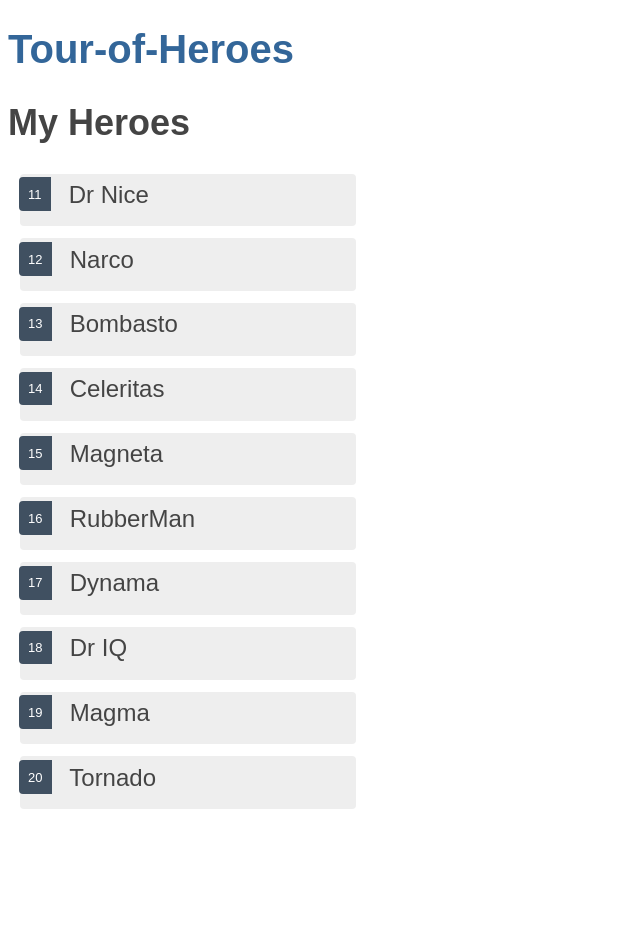
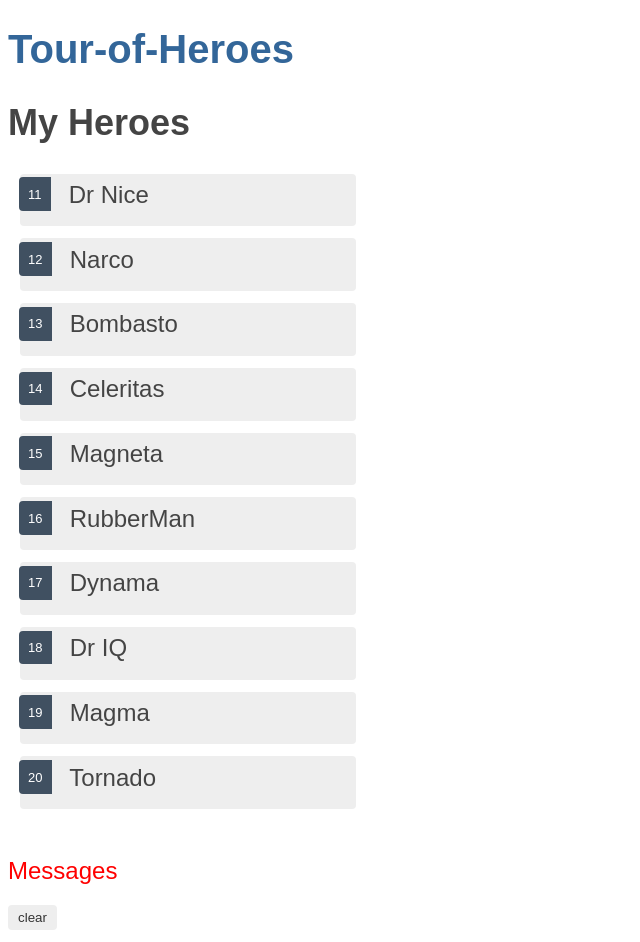
Before and after one commit to YanaD777/Angular-Heroes, an Angular app: page / in a window 1280 px wide. Shown: the top 942 px of the page, without its empty margins (0-640 px from the left). Before the commit the page ends 857 px from the top, so only its background shows below. Built offline with nearby package versions, Linux system fonts and the light colour scheme.

Commit message:
TOH 4 ready

```diff
--- a/src/app/app.component.html
+++ b/src/app/app.component.html
@@ -1,2 +1,3 @@
 <h1>{{title}}</h1>
 <h2> <app-heroes></app-heroes></h2>
+<app-messages></app-messages>
--- a/src/app/app.module.ts
+++ b/src/app/app.module.ts
@@ -6,12 +6,14 @@
 import { HeroesComponent } from './heroes/heroes.component';
 import { HeroDetailComponent } from './hero-detail/hero-detail.component';
 import { HeroService } from './hero.service';
+import { MessagesComponent } from './messages/messages.component';
 
 @NgModule({
   declarations: [
     AppComponent,
     HeroesComponent,
-    HeroDetailComponent
+    HeroDetailComponent,
+    MessagesComponent
   ],
   imports: [
     BrowserModule,
--- a/src/app/hero.service.ts
+++ b/src/app/hero.service.ts
@@ -2,6 +2,7 @@
 import { Hero } from './hero';
 import { HEROES } from './mock-heroes';
 import { Observable, of } from 'rxjs';
+import { MessageService } from './message.service';
 
 @Injectable({
   providedIn: 'root'
@@ -11,7 +12,9 @@
     return HEROES;
   }*/
   getHeroes(): Observable<Hero[]> {
+     // TODO: send the message _after_ fetching the heroes
+  this.messageService.add('HeroService: fetched heroes');
     return of(HEROES);
   }
-  constructor() { }
+  constructor(private messageService: MessageService) { }
 }
--- a/src/app/heroes/heroes.component.ts
+++ b/src/app/heroes/heroes.component.ts
@@ -24,7 +24,7 @@
   }
   getHeroes(): void {
     this.heroService.getHeroes()
-      .subscribe((heroes: Hero[]) => this.heroes = heroes);
+      .subscribe(heroes => this.heroes = heroes);
 }
   /*getHeroes(): void {
     this.heroService.getHeroes()
--- /dev/null
+++ b/src/app/message.service.ts
@@ -0,0 +1,18 @@
+import { Injectable } from '@angular/core';
+
+@Injectable({
+  providedIn: 'root'
+})
+export class MessageService {
+  messages: string[] = [];
+
+  add(message: string) {
+    this.messages.push(message);
+  }
+
+  clear() {
+    this.messages = [];
+  }
+
+  /*constructor() { }*/
+}
--- /dev/null
+++ b/src/app/messages/messages.component.html
@@ -0,0 +1,9 @@
+
+<div *ngIf="messageService.messages.length">
+
+    <h2>Messages</h2>
+    <button class="clear"
+            (click)="messageService.clear()">clear</button>
+    <div *ngFor='let message of messageService.messages'> {{message}} </div>
+
+  </div>
--- /dev/null
+++ b/src/app/messages/messages.component.scss
@@ -0,0 +1,35 @@
+/* MessagesComponent's private CSS styles */
+h2 {
+    color: red;
+    font-family: Arial, Helvetica, sans-serif;
+    font-weight: lighter;
+  }
+  body {
+    margin: 2em;
+  }
+  body, input[text], button {
+    color: crimson;
+    font-family: Cambria, Georgia;
+  }
+
+  button.clear {
+    font-family: Arial;
+    background-color: #eee;
+    border: none;
+    padding: 5px 10px;
+    border-radius: 4px;
+    cursor: pointer;
+    cursor: hand;
+  }
+  button:hover {
+    background-color: #cfd8dc;
+  }
+  button:disabled {
+    background-color: #eee;
+    color: #aaa;
+    cursor: auto;
+  }
+  button.clear {
+    color: #333;
+    margin-bottom: 12px;
+  }
--- /dev/null
+++ b/src/app/messages/messages.component.ts
@@ -0,0 +1,16 @@
+import { Component, OnInit } from '@angular/core';
+import { MessageService } from '../message.service';
+
+@Component({
+  selector: 'app-messages',
+  templateUrl: './messages.component.html',
+  styleUrls: ['./messages.component.scss']
+})
+export class MessagesComponent implements OnInit {
+
+  constructor(public messageService: MessageService) { }
+
+  ngOnInit() {
+  }
+
+}
```
Also changed, not shown: 2 other files (tests, documents, lock files or other folders).
